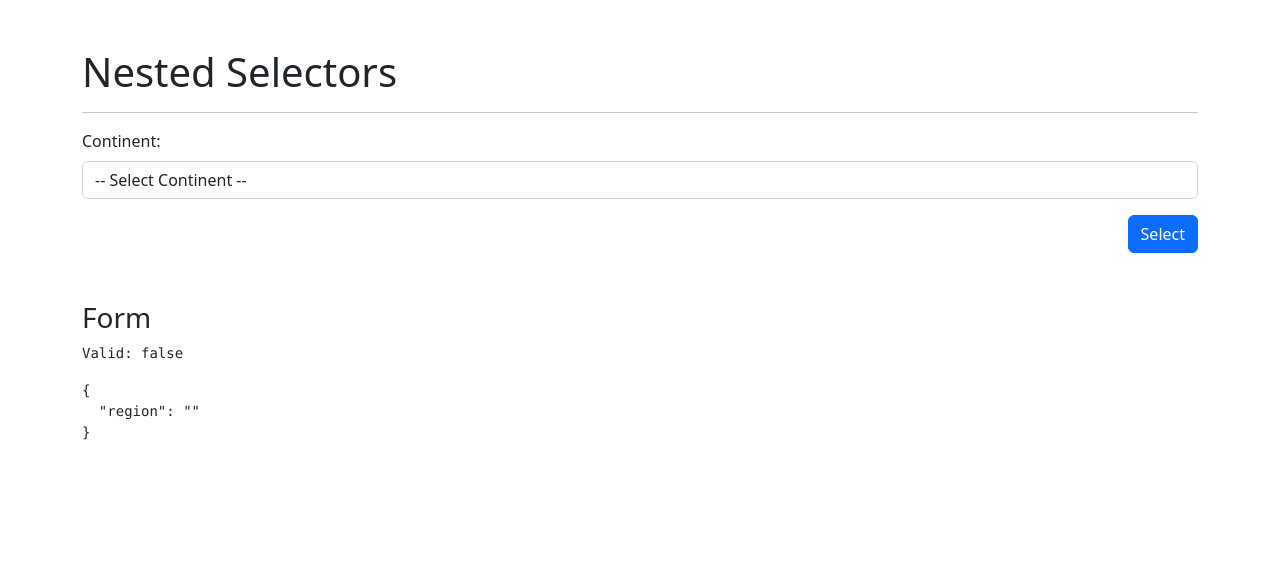
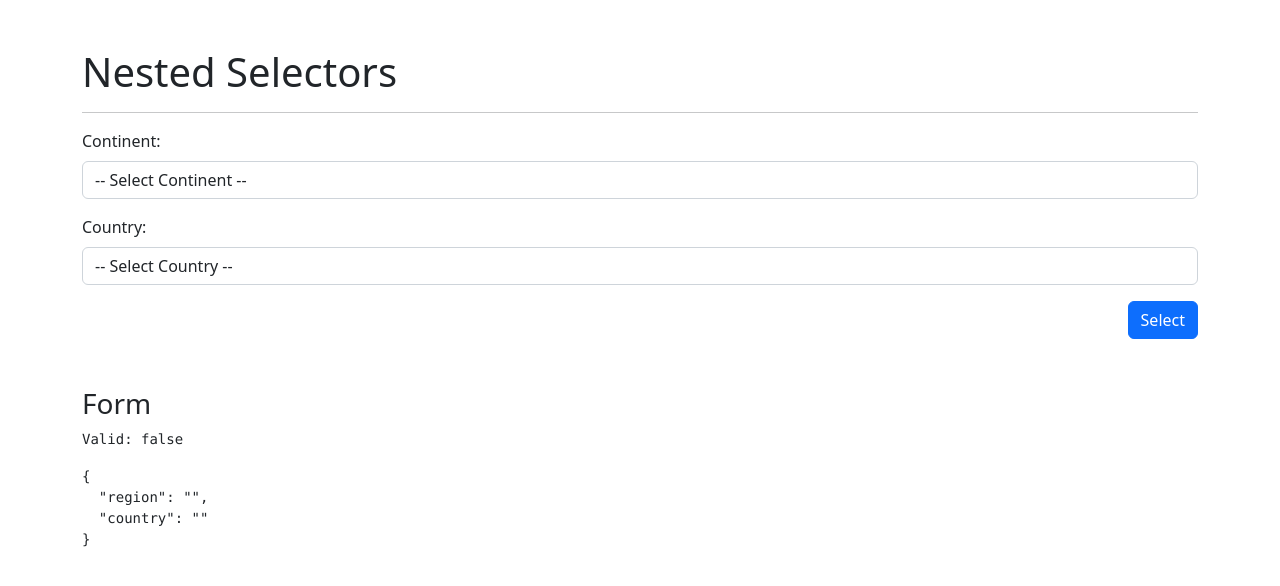
Before and after one commit to andres19r/selectors, an Angular app: page /countries/selector in a window 1280 px wide. Shown: the top 586 px of the page. Built offline with nearby package versions, Linux system fonts and the light colour scheme.

Commit message:
get the countries by the region in the form

```diff
--- a/src/app/app.module.ts
+++ b/src/app/app.module.ts
@@ -1,5 +1,6 @@
 import { NgModule } from '@angular/core';
 import { BrowserModule } from '@angular/platform-browser';
+import { HttpClientModule } from "@angular/common/http";
 
 import { AppRoutingModule } from './app-routing.module';
 import { AppComponent } from './app.component';
@@ -10,6 +11,7 @@ import { AppComponent } from './app.component';
   ],
   imports: [
     BrowserModule,
+    HttpClientModule,
     AppRoutingModule
   ],
   providers: [],
--- /dev/null
+++ b/src/app/countries/interfaces/countries.interface.ts
@@ -0,0 +1,4 @@
+export interface CountrySmall {
+	name: string,
+	alpha3Code: string
+}
--- a/src/app/countries/pages/selector-page/selector-page.component.html
+++ b/src/app/countries/pages/selector-page/selector-page.component.html
@@ -1,21 +1,41 @@
 <h1 class="mt-5">Nested Selectors</h1>
-<hr>
+<hr />
 
 <form [formGroup]="myForm" (ngSubmit)="save()">
+
+  <!-- Region -->
   <div class="row mb-3">
     <div class="col">
       <label class="form-label">Continent:</label>
       <select class="form-control" formControlName="region">
         <option value="">-- Select Continent --</option>
-        <option *ngFor="let region of regions" [value]="region | lowercase">{{ region }}</option>
+        <option *ngFor="let region of regions" [value]="region | lowercase">
+          {{ region }}
+        </option>
       </select>
     </div>
   </div>
+
+  <!-- Countries -->
+  <div class="row mb-3">
+    <div class="col">
+      <label class="form-label">Country:</label>
+      <select class="form-control" formControlName="country">
+        <option value="">-- Select Country --</option>
+        <option *ngFor="let country of countries" [value]="country.alpha3Code | lowercase">
+          {{ country.name }}
+        </option>
+      </select>
+    </div>
+  </div>
+
   <div class="row">
-    <div class="col"><button type="submit" class="btn btn-primary float-end">Select</button></div>
+    <div class="col">
+      <button type="submit" class="btn btn-primary float-end">Select</button>
+    </div>
   </div>
 </form>
 
 <h3 class="mt-5">Form</h3>
-<pre>Valid: {{myForm.valid}}</pre>
-<pre>{{myForm.value | json}}</pre>
+<pre>Valid: {{ myForm.valid }}</pre>
+<pre>{{ myForm.value | json }}</pre>
--- a/src/app/countries/pages/selector-page/selector-page.component.ts
+++ b/src/app/countries/pages/selector-page/selector-page.component.ts
@@ -1,27 +1,44 @@
 import { Component, OnInit } from '@angular/core';
 import { FormBuilder, FormGroup, Validators } from '@angular/forms';
+import { CountrySmall } from '../../interfaces/countries.interface';
 import { CountriesService } from '../../services/countries.service';
 
 @Component({
   selector: 'app-selector-page',
   templateUrl: './selector-page.component.html',
-  styleUrls: ['./selector-page.component.css']
+  styleUrls: ['./selector-page.component.css'],
 })
 export class SelectorPageComponent implements OnInit {
   myForm: FormGroup = this.fb.group({
-    region: ['', Validators.required]
-  })
+    region: ['', Validators.required],
+    country: ['', Validators.required],
+  });
 
   // fill selectors
-  regions: string[] = []
+  regions: string[] = [];
+  countries: CountrySmall[] = [];
 
-  constructor(private fb: FormBuilder, private countriesService: CountriesService) { }
+  constructor(
+    private fb: FormBuilder,
+    private countriesService: CountriesService
+  ) {}
 
   ngOnInit(): void {
-    this.regions = this.countriesService.regions
+    this.regions = this.countriesService.regions;
+
+    // When the regions changes
+    this.myForm
+      .get('region')
+      ?.valueChanges.subscribe((region) => {
+        this.countriesService.getCountriesByRegion(region)
+          .subscribe(countries => {
+            console.log(countries)
+            this.countries = countries
+          })
+      });
   }
 
   save() {
-    console.log(this.myForm.value)
+    console.log(this.myForm.value);
   }
 }
--- a/src/app/countries/services/countries.service.ts
+++ b/src/app/countries/services/countries.service.ts
@@ -1,15 +1,24 @@
+import { HttpClient } from '@angular/common/http';
 import { Injectable } from '@angular/core';
+import { Observable } from 'rxjs';
+import { CountrySmall } from '../interfaces/countries.interface';
 
 @Injectable({
   providedIn: 'root'
 })
 export class CountriesService {
 
+  private baseUrl: string = 'https://restcountries.com/v2'
   private _regions: string[] = ['Africa', 'Americas', 'Asia', 'Europe', 'Oceania'];
 
   get regions(): string[] {
     return [...this._regions];
   }
 
-  constructor() { }
+  constructor(private http: HttpClient) { }
+
+  getCountriesByRegion(region: string): Observable<CountrySmall[]> {
+    const url: string = `${this.baseUrl}/region/${region}?fields=alpha3Code,name`
+    return this.http.get<CountrySmall[]>(url)
+  }
 }
```
